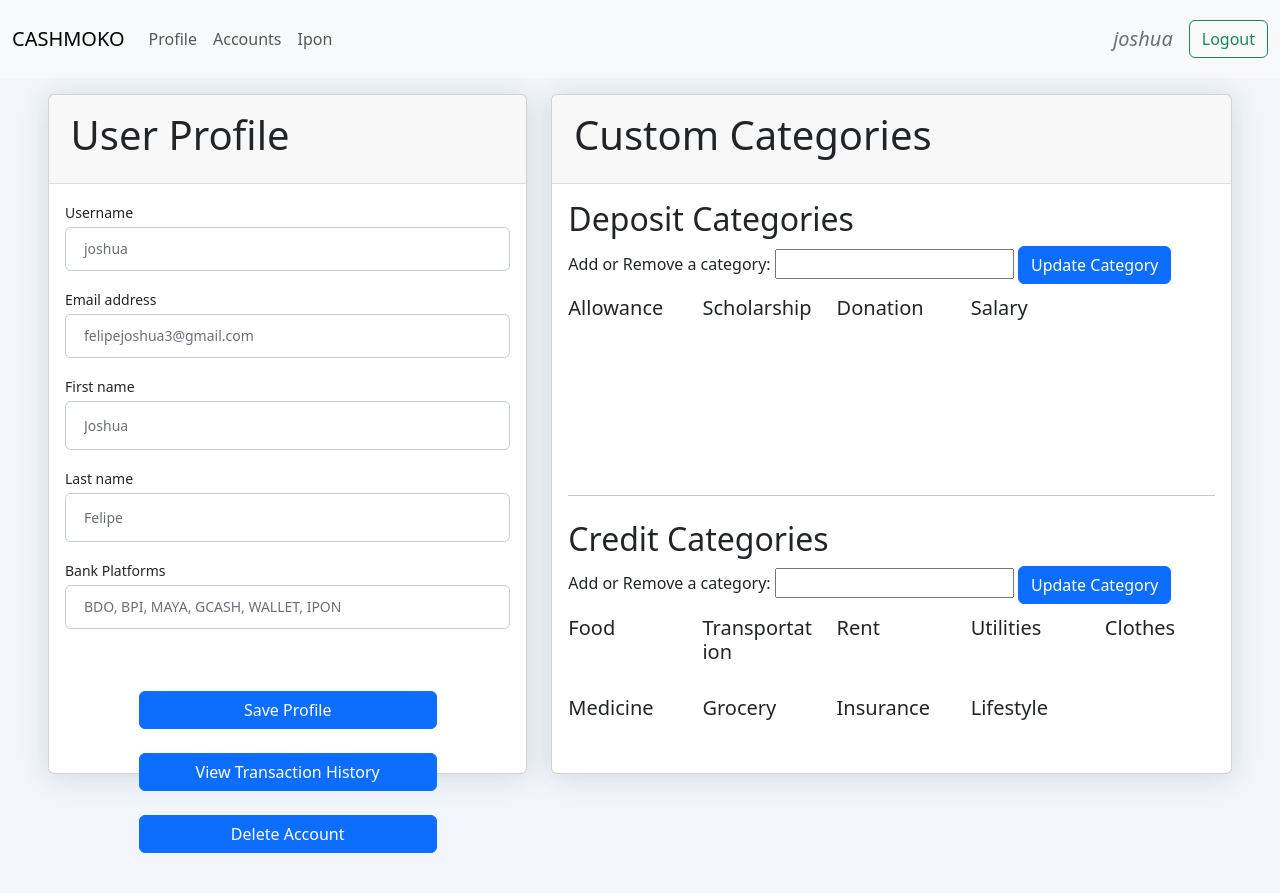
After one commit to LRDB/CASHMOKO, a Django app: page /profile in a window 1280 px wide. The commit adds this page. Run offline with Django 5.2, Linux system fonts and the light colour scheme; a user stored in the database is signed in; data comes from the database, SQL or seed files in the repository; both versions use the stored data as it was after the commit.

Commit message:
feat: add profile page, add categories

```diff
--- a/cashmoko/main/forms.py
+++ b/cashmoko/main/forms.py
@@ -1,4 +1,40 @@
+# from django import forms
+# from .models import Person
+
+# Bank_Choices = (
+#     ("Gcash", "Gcash"),
+#     ("BPI", "BPI"),
+#     ("BDO", "BDO"),
+#     ("Maya", "Maya"),
+#     ("Wallet", "Wallet"),
+#     ("Ipon", "Ipon"),
+#     ("None", "None"),
+# )
+
+
+# class CreateTransactionEntry(forms.Form):
+
+#     # category = forms.CharField(label="Category", max_length=200)
+#     CHOICES = {"1": "First", "2": "Second"}
+#     category = forms.ChoiceField(widget=forms.Select, choices=CHOICES)
+
+#     amount = forms.IntegerField(label="Amount")
+#     # startBank = forms.ChoiceField(choices = Bank_Choices)
+#     endBank = forms.ChoiceField(choices=Bank_Choices)
+
+
+# # class CreateTransactionEntry(forms.Form):
+# #     amount = forms.IntegerField(label="Amount")
+# #     endBank = forms.ChoiceField(choices=Bank_Choices)
+
+# #     def __init__(self, *args, **kwargs):
+# #         super(CreateTransactionEntry, self).__init__(*args, **kwargs)
+# #         self.fields["category"] = forms.ChoiceField(
+# #             widget=forms.Select, choices=[(x.id, x.name) for x in Person.objects.all()]
+# #         )
+
 from django import forms
+from .models import Person
 
 Bank_Choices = (
     ("Gcash", "Gcash"),
@@ -12,7 +48,26 @@ Bank_Choices = (
 
 
 class CreateTransactionEntry(forms.Form):
-    category = forms.CharField(label="Category", max_length=200)
+
     amount = forms.IntegerField(label="Amount")
-    # startBank = forms.ChoiceField(choices = Bank_Choices)
     endBank = forms.ChoiceField(choices=Bank_Choices)
+
+    def __init__(self, user, cat, *args, **kwargs):
+        super(CreateTransactionEntry, self).__init__(*args, **kwargs)
+        # Fetch categories available for the user
+        user_categories = (
+            Person.objects.filter(user=user).values_list(cat, flat=True).first()
+        )
+        if user_categories:
+            # Get user categories keys and convert them to a list of tuples
+            choices = [(key, key) for key in user_categories.keys()]
+            # Append "Others" as the last option
+            choices.append(("Others", "Others"))
+        else:
+            # If no categories available for the user, provide default choices with "Others" as the only option
+            choices = [("Others", "Others")]
+
+        self.fields["category"] = forms.ChoiceField(
+            choices=choices,
+            widget=forms.Select,
+        )
--- a/cashmoko/main/models.py
+++ b/cashmoko/main/models.py
@@ -12,3 +12,5 @@ class Person(models.Model):
     new_login = models.BooleanField(default=True)
     quote = models.TextField(default="")
     currency = models.JSONField(default=dict)
+    dep_category = models.JSONField(default=dict)
+    cred_category = models.JSONField(default=dict)
--- /dev/null
+++ b/cashmoko/main/static/main/profile.css
@@ -0,0 +1,99 @@
+body {
+    background-color: #f2f6fc;
+    color: #69707a;
+}
+
+.img-account-profile {
+    height: 10rem;
+}
+
+.rounded-circle {
+    border-radius: 50% !important;
+}
+
+.card {
+    box-shadow: 0 0.15rem 1.75rem 0 rgb(33 40 50 / 15%);
+}
+
+.card .card-header {
+    font-weight: 500;
+}
+
+.card-header:first-child {
+    border-radius: 0.35rem 0.35rem 0 0;
+}
+
+.card-header {
+    padding: 1rem 1.35rem;
+    margin-bottom: 0;
+    background-color: rgba(33, 40, 50, 0.03);
+    border-bottom: 1px solid rgba(33, 40, 50, 0.125);
+}
+
+.form-control,
+.dataTable-input {
+    display: block;
+    width: 100%;
+    padding: 0.875rem 1.125rem;
+    font-size: 0.875rem;
+    font-weight: 400;
+    line-height: 1;
+    color: #69707a;
+    background-color: #fff;
+    background-clip: padding-box;
+    border: 1px solid #c5ccd6;
+    -webkit-appearance: none;
+    -moz-appearance: none;
+    appearance: none;
+    border-radius: 0.35rem;
+    transition: border-color 0.15s ease-in-out, box-shadow 0.15s ease-in-out;
+}
+
+.nav-borders .nav-link.active {
+    color: #0061f2;
+    border-bottom-color: #0061f2;
+}
+
+.nav-borders .nav-link {
+    color: #69707a;
+    border-bottom-width: 0.125rem;
+    border-bottom-style: solid;
+    border-bottom-color: transparent;
+    padding-top: 0.5rem;
+    padding-bottom: 0.5rem;
+    padding-left: 0;
+    padding-right: 0;
+    margin-left: 1rem;
+    margin-right: 1rem;
+}
+
+.sb {
+    width: 75%;
+    /* Set the width to 75% of the container */
+    display: block;
+    /* Make the button a block element */
+    margin: 0 auto;
+    /* Center the button */
+}
+
+.flex-container {
+    display: flex;
+    flex-wrap: wrap;
+}
+
+.flex-item {
+    flex: 1 0 20%;
+    /* this will create 5 equal columns */
+    max-width: 20%;
+    padding: 0.75rem;
+    text-align: justify;
+    /* optional, if you want the text to be centered */
+}
+
+.full-height {
+    height: 85vh;
+}
+
+.buttons {
+    padding: 5% 0 0 0;
+}
--- /dev/null
+++ b/cashmoko/main/templates/main/profile.html
@@ -0,0 +1,110 @@
+{% extends 'main/userpage.html' %}
+
+{% block stylesheet %}
+"static/main/profile.css"
+{% endblock %}
+
+
+{% block title %}
+Profile
+{% endblock %}
+
+{% block content %}
+    <div class="container-xll px-5 mt-3">
+        <div class="row">
+            <div class="col-xl-5">
+                <!-- Account details card-->
+                <div class="card mb-4 full-height">
+                    <div class="card-header"><h1>User Profile</h1></div>
+                    <div class="card-body">
+                        <form method="POST">
+                            {% csrf_token %}
+                            <!-- Form Group (username)-->
+                            <div class="mb-3">
+                                <label class="small mb-1" for="inputUsername">Username</label>
+                                <p class="form-control" id="inputUsername" type="text">{{ ls.username }}</p>
+                            </div>
+                            <!-- Form Group (email address)-->
+                            <div class="mb-3">
+                                <label class="small mb-1" for="inputEmailAddress">Email address</label>
+                                <p class="form-control" id="inputEmailAddress" type="email">{{ ls.email }}</p>
+                            </div>
+                            <!-- Form Group (first name)-->
+                            <div class="mb-3">
+                                <label class="small mb-1" for="inputFirstName">First name</label>
+                                <input class="form-control" id="inputFirstName" name="inputFirstName" type="text" value="{{ ls.first_name }}">
+                            </div>
+                            <!-- Form Group (last name)-->
+                            <div class="mb-3">
+                                <label class="small mb-1" for="inputLastName">Last name</label>
+                                <input class="form-control" id="inputLastName" name="inputLastName" type="text" value="{{ ls.last_name }}">
+                            </div>
+
+                            <div class="mb-3">
+                                <label class="small mb-1" for="inputBankPlatforms">Bank Platforms</label>
+                                <p class="form-control" id="inputBankPlatforms" name="inputBankPlatforms" type="text">{{ banks }}
+
+                                </p>
+                            </div>
+
+                            <!-- Save changes button-->
+                            <div class="buttons">
+                                <div class="m-4">
+                                <a href="{% url 'profile' %}"><button class="btn btn-primary sb" type="submit">Save Profile</button></a>
+                                </div>
+                                <div class="m-4">
+                                    <a href="{% url 'Transactions' %}"><button class="btn btn-primary sb" type="button">View Transaction History</button></a>
+                                </div>
+
+                                <div class="m-4">
+                                    <a href="#"><button class="btn btn-primary sb" type="button">Delete Account</button></a>
+                                </div>
+                            </div>
+                    </div>
+                </div>
+            </div>
+
+            <div class="col-xl-7 full-height">
+                <!-- Account details card-->
+                <div class="card mb-4 full-height">
+                    <div class="card-header"><h1>Custom Categories</h1></div>
+                    <div class="card-body">
+                        <div class="mb-3" style="height: 50%;">
+                            <h2>Deposit Categories</h2>
+                            <label for="">Add or Remove a category:</label>
+                            <input type="text" name="dep_cat" id="dep_cat" value="">
+                            <a href="{% url 'profile' %}"><button class="btn btn-primary" type="submit">Update Category</button></a>
+                            <div class="row flex-container">
+                                {% for cat in ls.person.dep_category %}
+                                    <div class="flex-item">
+                                        <h5>{{ cat }}</h5>
+                                    </div>
+                                {% endfor %}
+                            </div>
+                        </div>
+                        <hr class="mt-0 mb-4">
+                        <div class="mb-3" style="height: 50%;">
+                            <h2>Credit Categories</h2>
+                            <label for="">Add or Remove a category:</label>
+                            <input type="text" name="cred_cat" id="cred_cat" value="">
+                            <a href="{% url 'profile' %}"><button class="btn btn-primary" type="submit">Update Category</button></a>
+                            </form>
+                            <div class="row flex-container">
+                                {% for cat in ls.person.cred_category %}
+                                    <div class="flex-item">
+                                        <h5>{{ cat }}</h5>
+                                    </div>
+                                {% endfor %}
+                            </div>
+                        </div>
+                    </div>
+                </div>
+            </div>
+                    </div>
+                    </div>
+                </div>
+            </div>
+        </div>
+        </div>
+    </div>
+{% endblock %}
--- a/cashmoko/main/templates/main/userbase.html
+++ b/cashmoko/main/templates/main/userbase.html
@@ -18,7 +18,7 @@
             <div class="collapse navbar-collapse" id="navbarSupportedContent">
             <ul class="navbar-nav me-auto mb-2 mb-lg-0">
                 <li class="nav-item">
-                <a class="nav-link" href="#">Profile</a>
+                <a class="nav-link" href="{% url 'profile' %}">Profile</a>
                 </li>
                 <li class="nav-item">
                 <a class="nav-link" href="{% url 'user_balances' %}">Accounts</a>
--- a/cashmoko/main/templates/main/userpage.html
+++ b/cashmoko/main/templates/main/userpage.html
@@ -30,7 +30,7 @@ Transactions
 <div class="big-group">
     <section class="left-panel">
         <!-- Buttons -->
-        <a href="#" class="b">
+        <a href="{% url 'profile' %}" class="b">
             <div class="groups">
                 <!-- Update Profile -->
                 <div class="icon">
--- a/cashmoko/main/urls.py
+++ b/cashmoko/main/urls.py
@@ -12,4 +12,5 @@ urlpatterns = [
     path("Manual Edit", views.Manual_Edit, name="Manual Edit"),
     path("Bank Transfer", views.Bank_Transfer, name="Bank Transfer"),
     path("Transactions", views.Transactions, name="Transactions"),
+    path("profile", views.profile, name="profile"),
 ]
--- a/cashmoko/main/views.py
+++ b/cashmoko/main/views.py
@@ -160,7 +160,7 @@ def Debit(response):
     message = None
 
     if response.method == "POST":
-        form = CreateTransactionEntry(response.POST)
+        form = CreateTransactionEntry(ls, "dep_category", response.POST)
         moneytransactions = person.moneytransactions
         if form.is_valid():
             new_log = {
@@ -189,7 +189,7 @@ def Debit(response):
         person.save()
         message = messages.success(response, "Transaction successful!")
     else:
-        form = CreateTransactionEntry()
+        form = CreateTransactionEntry(ls, "dep_category")
     return render(
         response, "main/debit.html", {"form": form, "ls": ls, "message": message}
     )
@@ -203,7 +203,7 @@ def Credit(response):
 
     message = None
     if response.method == "POST":
-        form = CreateTransactionEntry(response.POST)
+        form = CreateTransactionEntry(ls, "cred_category", response.POST)
         moneytransactions = person.moneytransactions
         if form.is_valid():
             new_log = {
@@ -233,7 +233,7 @@ def Credit(response):
 
         message = messages.success(response, "Transaction successful!")
     else:
-        form = CreateTransactionEntry()
+        form = CreateTransactionEntry(ls, "cred_category")
 
     return render(
         response, "main/credit.html", {"form": form, "ls": ls, "message": message}
@@ -270,3 +270,49 @@ def Transactions(response):
             "last_transactions": last_transactions,
         },
     )
+
+
+@csrf_protect
+@login_required
+def profile(response):
+    ls = response.user
+    person = ls.person
+    banks = ", ".join([key for key in person.bankaccounts.keys() if key != "NONE"])
+
+    if response.method == "POST":
+        if "inputFirstName" in response.POST:
+            fname = response.POST["inputFirstName"]
+            if fname:
+                ls.first_name = fname
+                ls.save()
+        if "inputLastName" in response.POST:
+            lname = response.POST["inputLastName"]
+            if lname:
+                ls.last_name = lname
+                ls.save()
+        if "dep_cat" in response.POST:
+            dep_cat = response.POST["dep_cat"].title()
+            if dep_cat:
+                if dep_cat in person.dep_category:
+                    del person.dep_category[dep_cat]  # Remove the category if it exists
+                else:
+                    person.dep_category[dep_cat] = dep_cat
+                person.save()
+
+        if "cred_cat" in response.POST:
+            cred_cat = response.POST["cred_cat"].title()
+            if cred_cat:
+                if cred_cat in person.cred_category:
+                    del person.cred_category[
+                        cred_cat
+                    ]  # Remove the category if it exists
+                else:
+                    person.cred_category[cred_cat] = cred_cat
+                person.save()
+
+        return redirect("profile")
+    return render(
+        response,
+        "main/profile.html",
+        {"ls": ls, "banks": banks},
+    )
```
Also changed, not shown: cashmoko/register/views.py (+22 -0 lines), cashmoko/db.sqlite3, cashmoko/main/migrations/0010_person_categories.py (added), cashmoko/main/migrations/0011_rename_categories_person_cred_category_and_more.py (added).
